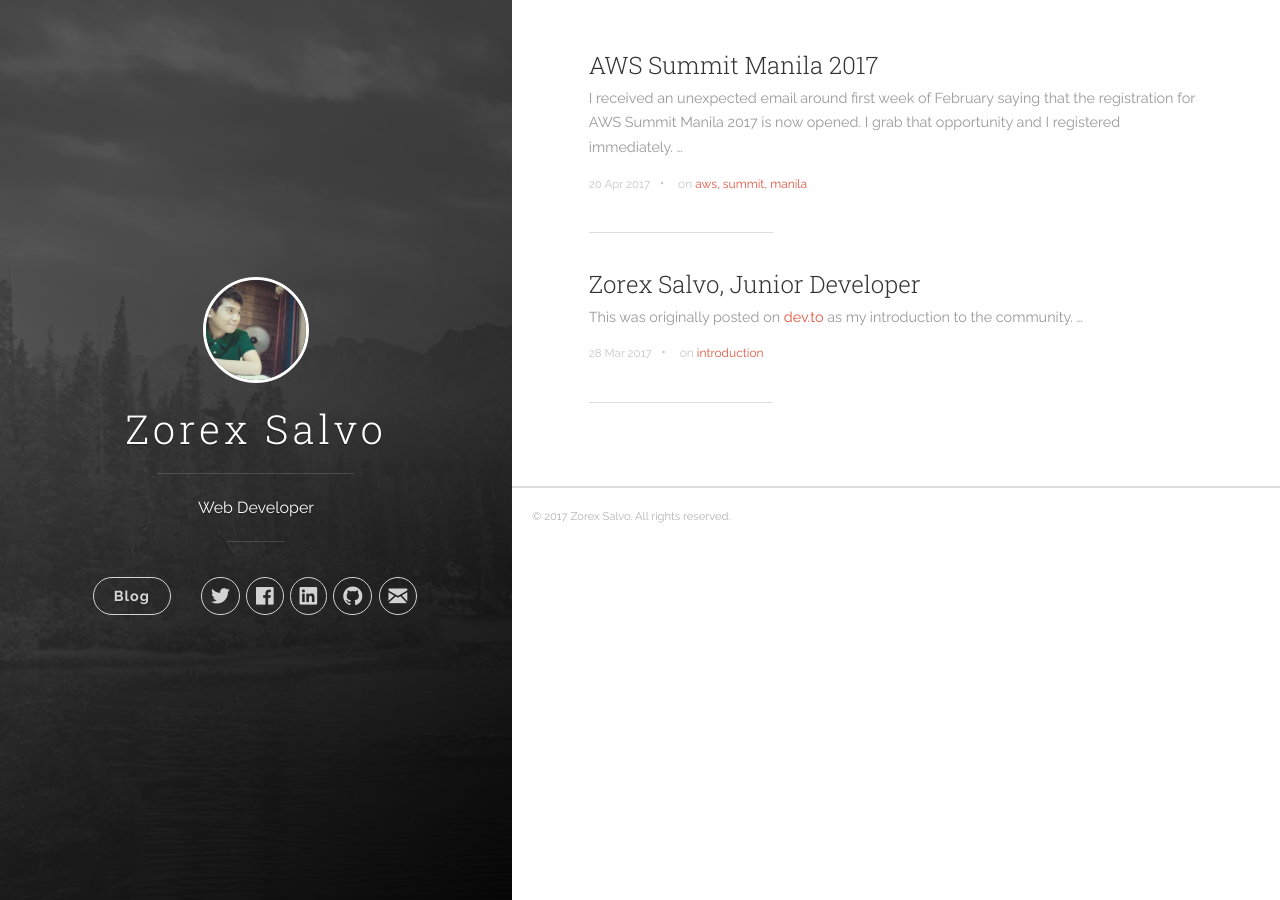
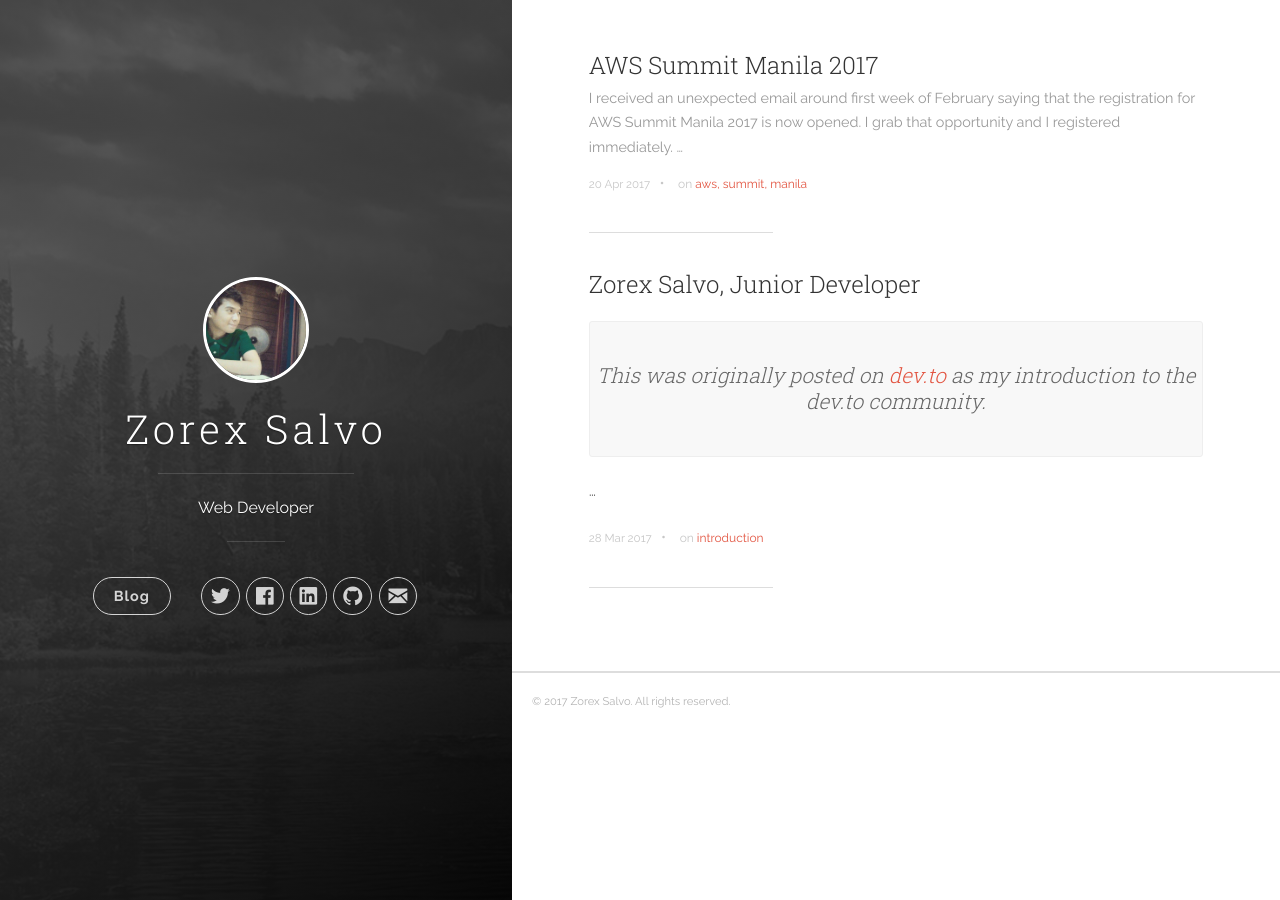
Before and after one commit to zorexsalvo/jekyll-blog-site, a Jekyll site: the page built from index.html, in a window 1280 px wide. Built offline with Jekyll 4.4.1, drawn with Linux system fonts in a browser that asks for light colours; nearby versions of some CDN libraries; the list of posts is cut into pages by our own code.

Commit message:
Update 2017-03-28-zorex-salvo-junior-developer.md

```diff
--- a/_posts/2017-03-28-zorex-salvo-junior-developer.md
+++ b/_posts/2017-03-28-zorex-salvo-junior-developer.md
@@ -5,7 +5,7 @@ description:
 cover_image: https://daveden.files.wordpress.com/2013/02/linux_cat.jpg
 tags: introduction
 ---
-This was originally posted on [dev.to](https://dev.to/zorexsalvo/zorex-salvo-junior-developer) as my introduction to the community.
+>This was originally posted on [dev.to](https://dev.to/zorexsalvo/zorex-salvo-junior-developer) as my introduction to the dev.to community.
 
 I'm from the Philippines.
 
```
